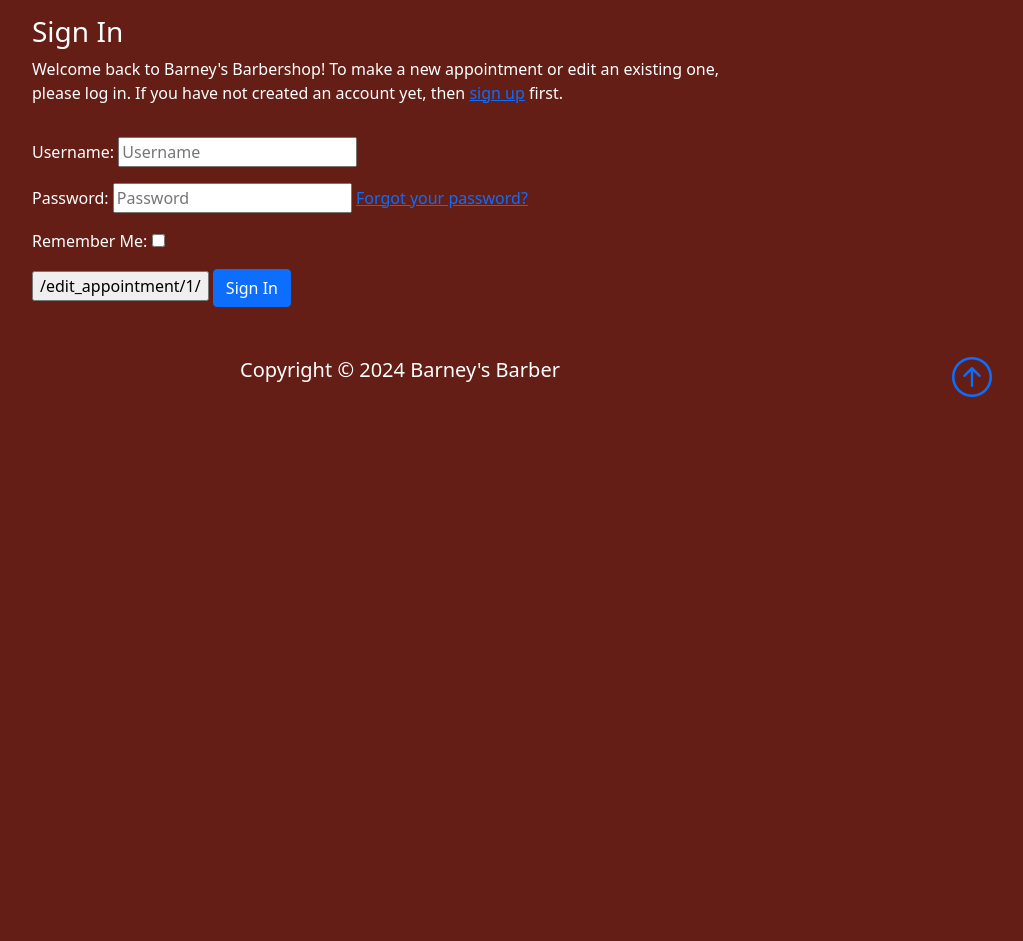
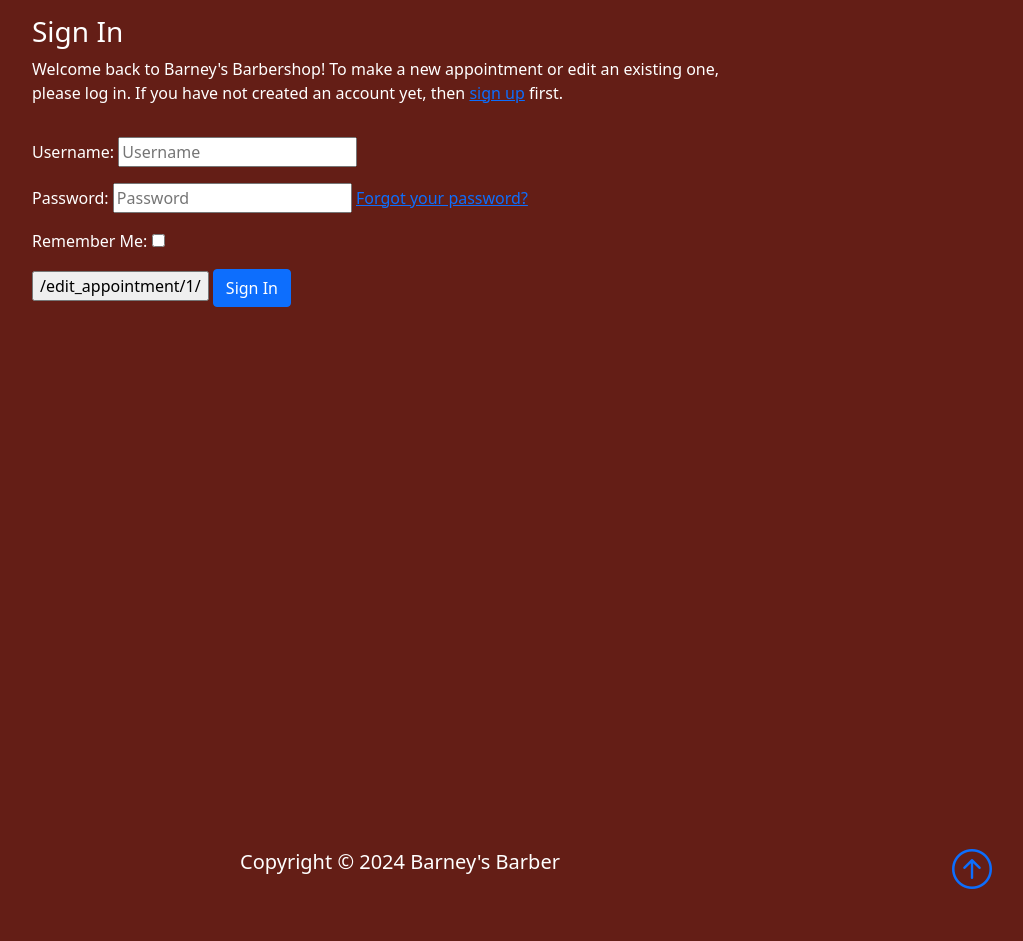
Before and after one commit to JasonHorgan/barbershop-pp4, a Django app: a page that uses templates/account/login.html in a window 1280 px wide. Shown: the part 57-998 px from the top of the page, without its empty margins (240-1263 px from the left). Before the commit the page ends 454 px from the top, so only its background shows below. Run offline with Django 4.2, Linux system fonts and the light colour scheme; some libraries are stand-ins or nearby versions.

Commit message:
Edit containers so they take up the full heigth of the page and push footer down

```diff
--- a/templates/account/login.html
+++ b/templates/account/login.html
@@ -10,7 +10,7 @@
 {% block head_title %}{% trans "Sign In" %}{% endblock %}
 
 {% block content %}
-
+<div class="d-flex flex-column min-vh-100">
 <div class="container p5 text-white">
     <div class="row">
         <div class="text-white col-md-8 mt-3 offset-md-2">
@@ -35,4 +35,5 @@
         </div>
     </div>
 </div>
+</div>
 {% endblock %}
--- a/templates/account/logout.html
+++ b/templates/account/logout.html
@@ -5,6 +5,7 @@
 {% block head_title %}{% trans "Sign Out" %}{% endblock %}
 
 {% block content %}
+<div class="d-flex flex-column min-vh-100">
 <div class="container">
     <div class="row">
         <div class="text-white col-md-8 mt-3 offset-md-2">
@@ -26,4 +27,5 @@
         </div>
     </div>
 </div>
+</div>
 {% endblock %}
--- a/templates/account/signup.html
+++ b/templates/account/signup.html
@@ -5,6 +5,7 @@
 {% block head_title %}{% trans "Signup" %}{% endblock head_title %}
 
 {% block content %}
+<div class="d-flex flex-column min-vh-100">
 <div class="container p-5 text-white">
 <h1>{% trans "Sign Up" %}</h1>
 
@@ -19,4 +20,5 @@
   <button type="submit">{% trans "Sign Up" %} &raquo;</button>
 </form>
 </div>
+</div>
 {% endblock content %}
--- a/templates/edit_appointment.html
+++ b/templates/edit_appointment.html
@@ -4,6 +4,7 @@
 {% load crispy_forms_tags %}
 
 {% block content %}
+<div class="d-flex flex-column min-vh-100">
 <div class="container text-white">
     <center>
         <h1>Update Your Appointment</h1>
@@ -17,4 +18,5 @@
         </form>
     </center>
 </div>
+</div>
 {% endblock %}
--- a/templates/profile.html
+++ b/templates/profile.html
@@ -30,7 +30,7 @@
 </div>
 
 <!-- Some code and basic layout referenced from I think therefore I blog walkthrough templates lessons -->
-
+<div class="d-flex flex-column min-vh-100">
 <div class="col-12 mt-3 left p-5">
     <div class="row g-4">
         {% for booking in bookings %}
@@ -60,6 +60,7 @@
     </div>
 </div>
 </div>
+</div>
 
 
 </div>
```
